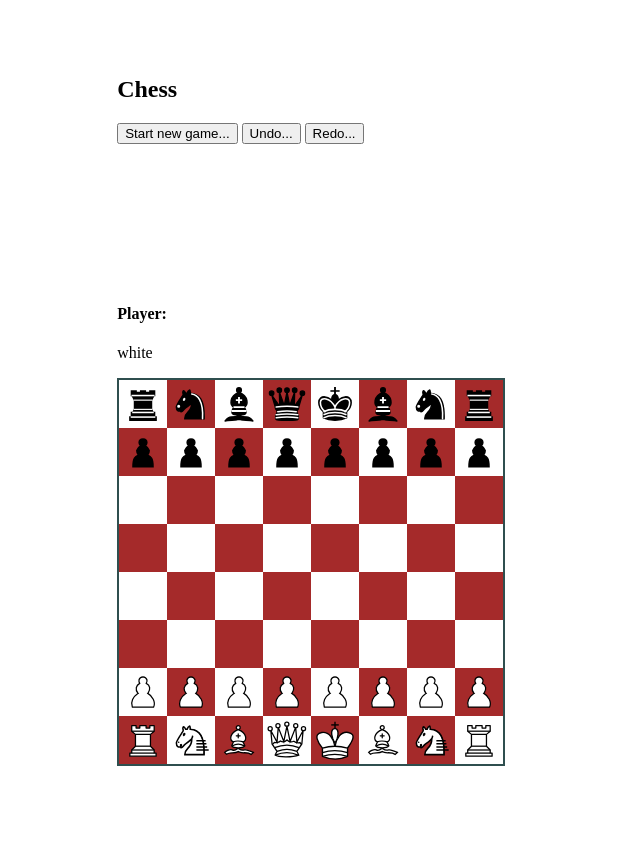
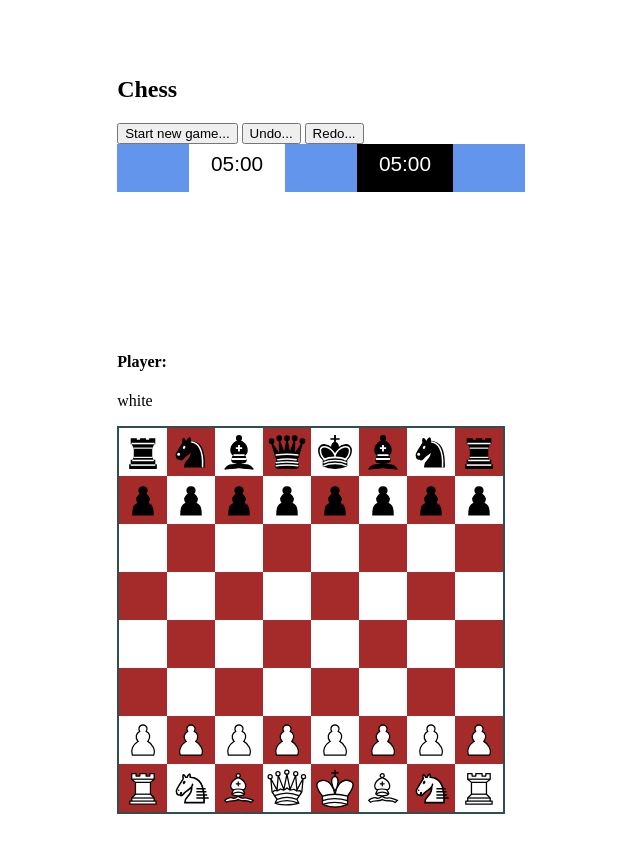
Before and after one commit to PdoubleU/js_chess_game_exercise_02_2021, a website with bundled scripts: page src/index.html in a window 1280 px wide. Both pictures are taken after a click on the button "Start new game...". Shown: the whole page, without its empty margins (319-959 px from the left). Before the commit the page ends 822 px from the top, so only its background shows below. Built offline with nearby package versions, Linux system fonts and the light colour scheme.

Commit message:
[issue#001]: add timer feature

```diff
--- a/src/index.html
+++ b/src/index.html
@@ -15,6 +15,10 @@
         <button class="refresh">Start new game...</button>
         <button class="undo">Undo...</button>
         <button class="redo">Redo...</button>
+        <div class="timer">
+            <div class="timer_white"></div>
+            <div class="timer_black"></div>
+        </div>
         <ul class="promote_white">You choose new figure:
             <li id="R_a" class="fig fig_white R_a R"></li>
             <li id="N_b" class="fig fig_white N_b N"></li>
--- a/src/js/components/game.js
+++ b/src/js/components/game.js
@@ -7,15 +7,19 @@ import Queen from './queen.js';
 import Knight from './knight.js';
 import Pawn from './pawn.js';
 import Board from './board.js';
+import clockify from "../helpers.js";
 
 export default class Game {
     constructor(gameTime) {
-        this.gameTime = gameTime;
         this.whiteSetOfPieces = new Array();
         this.blackSetOfPieces = new Array();
-        this.whiteTime = null;
-        this.blackTime = null;
+        this.whiteTime = gameTime;
+        this.blackTime = gameTime;
+        this.currentTimer = null;
+        this.blackTimerDisplay = document.querySelector('.timer_black');
+        this.whiteTimerDisplay = document.querySelector('.timer_white');
         this.turn = 'white';
+        this.isGameOver = false;
         this.capturedWhite = new Array();
         this.capturedBlack = new Array();
         this.currentBoard = new Board;
@@ -152,16 +156,18 @@ export default class Game {
                     this.updateHistory();
                     // reset value of isChecked prop set for king and property white/blackKingIsChecked to default value false:
                     this.resetKingIsChecked(this.turn)
-                    // switch timer:
-                        // to do
                     // remove captured piece from the correct set of pieces, it has to be done before rendering new board!:
                     this.rmItemFromSetOfPieces(targetSquareClass, oppositePlayer)
                     // render updated board:
-                    this.renderBoard()
+                    this.renderBoard();
                     // looking for check:
                     this.kingChecked(oppositePlayer)
                     // switch turns depends on the current this.turn value:
                     this.switchPlayer();
+                    // reset current timer (cancel setInterval for current player):
+                    this.stopCurrentTimer();
+                    // switch timer:
+                    this.switchTimer();
                     this.renderPanel();
                     // reset variable:
                     this.choosenPieceID = null;
@@ -311,6 +317,8 @@ export default class Game {
     }
     renderPanel() {
         document.querySelector('.player').innerHTML = this.turn;
+        document.querySelector('.timer_white').innerHTML = clockify(this.whiteTime);
+        document.querySelector('.timer_black').innerHTML = clockify(this.blackTime);
     }
     makeSetOfPieces() {
         // method iterate through initialy set board and fill two arrays with newly created objects with unique names and coordinates on the board:
@@ -358,7 +366,18 @@ export default class Game {
         }
     }
     switchTimer() {
-        //to do
+        let timer = setInterval(() => {
+            if (this[`${this.turn}Time`] === 0) {
+                clearInterval(this.currentTimer);
+                return this.isGameOver = true;
+                };
+            this[`${this.turn}Time`] -= 1;
+            this[`${this.turn}TimerDisplay`].innerHTML = clockify(this[`${this.turn}Time`]);
+        }, 1000);
+        return this.currentTimer = timer;
+    }
+    stopCurrentTimer(){
+        clearInterval(this.currentTimer);
     }
     switchPlayer() {
         this.turn = this.turn === 'white' ? 'black' : 'white';
--- /dev/null
+++ b/src/js/helpers.js
@@ -0,0 +1,9 @@
+
+// function takes time as integer and return mintues and second in a nicely styled form:
+export default function clockify(time) {
+    let minutes = Math.floor(time / 60);
+    let seconds = time - minutes * 60;
+    seconds = seconds < 10 ? '0' + seconds : seconds;
+    minutes = minutes < 10 ? '0' + minutes : minutes;
+    return minutes + ':' + seconds;
+}
--- a/src/js/index.js
+++ b/src/js/index.js
@@ -1,3 +1,3 @@
 import Game from './components/game.js';
 
-let newGame = document.querySelector('.refresh').addEventListener('click', () => new Game(15));
+document.querySelector('.refresh').addEventListener('click', () => new Game(300));
--- a/src/style/style.css
+++ b/src/style/style.css
@@ -92,3 +92,30 @@ body {
 .k {
 	background-image: url("../assets/king_black.svg");
 }
+
+.timer {
+	background-color: cornflowerblue;
+	height: 3rem;
+	font: 1.3em sans-serif;
+	width: 100%;
+	display: flex;
+	flex-direction: row;
+	justify-content: space-evenly;
+	align-items: center;
+}
+.timer_black {
+	padding: .5rem 1rem;
+	color: white;
+	background-color: black;
+	height: 2rem;
+	width: 4rem;
+	text-align: center;
+}
+.timer_white {
+	padding: .5rem 1rem;
+	color: black;
+	background-color: white;
+	height: 2rem;
+	width: 4rem;
+	text-align: center;
+}
```
